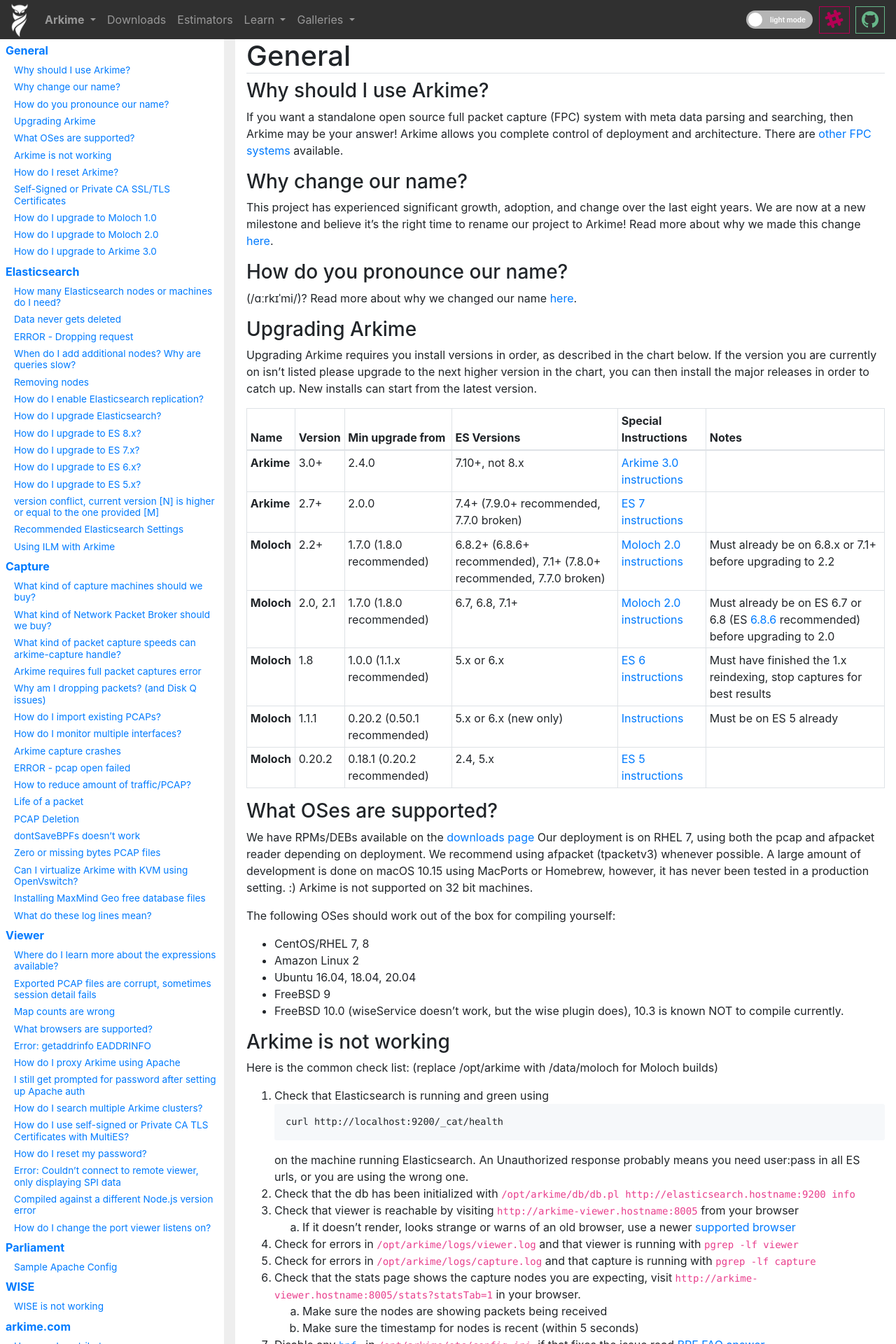
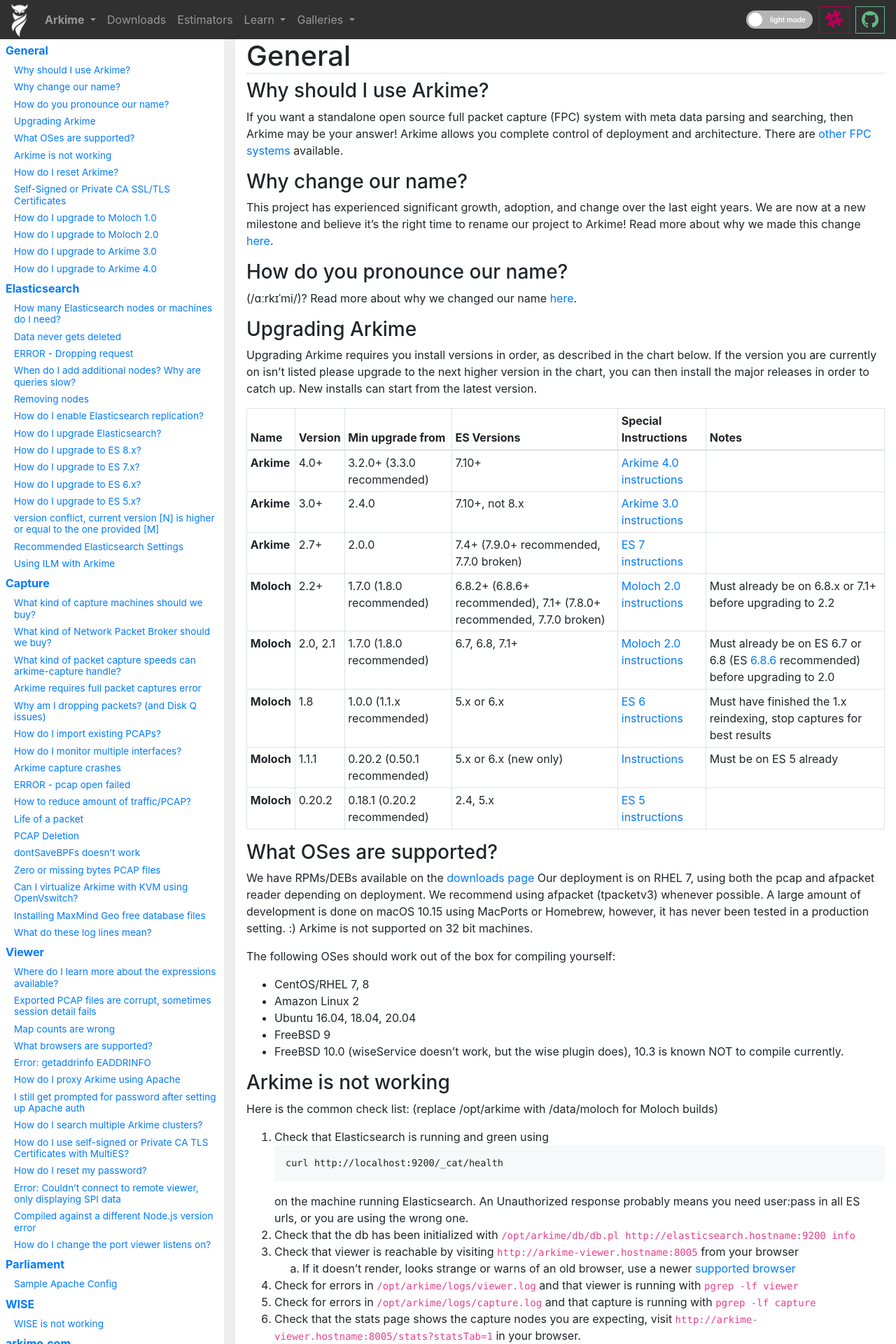
Before and after one commit to arkime/arkimeweb, a Jekyll site: the page built from faq.html, in a window 1280 px wide. Shown: the top 1920 px of the page at 70% size. Built offline with Jekyll 4.4.1, drawn with Linux system fonts in a browser that asks for light colours; some of the changed text lies outside the part shown.

Commit message:
added blank 4.0 section

```diff
--- a/faq.html
+++ b/faq.html
@@ -114,6 +114,11 @@
         href="#how_do_i_upgrade_to_arkime_3"
         title="How do I upgrade to Arkime 3.0">
         How do I upgrade to Arkime 3.0
+      </a>
+      <a class="nav-link nested"
+        href="#how_do_i_upgrade_to_arkime_4"
+        title="How do I upgrade to Arkime 4.0">
+        How do I upgrade to Arkime 4.0
       </a>
       <a href="#elasticsearch"
         class="nav-link"
@@ -494,6 +499,25 @@
               Arkime
             </th>
             <td>
+              4.0+
+            </td>
+            <td>
+              3.2.0+ (3.3.0 recommended)
+            </td>
+            <td>
+              7.10+
+            </td>
+            <td>
+              <a href="#how_do_i_upgrade_to_arkime_4"> Arkime 4.0 instructions </a>
+            </td>
+            <td>
+            </td>
+          </tr>
+          <tr>
+            <th>
+              Arkime
+            </th>
+            <td>
               3.0+
             </td>
             <td>
@@ -1023,6 +1047,28 @@
         <li>run <code> ./db.pl http://ESHOST:9200 upgrade [other options]</code>, don't forget to include any other options you usually use like --replicas or --ilm</li>
         <li>Verify your config.ini and systemd files have the new /opt/arkime path if moving from the Moloch to Arkime distribution</li>
         <li>If using ilm, run the db.pl ilm command again with all the same options used previously</li>
+        <li>Restart capture, multies and viewers</li>
+        <li>Verify everything is working</li>
+      </ul>
+
+      <h3 id="how_do_i_upgrade_to_arkime_4">
+        How do I upgrade to Arkime 4.0
+        <span class="fa fa-link small copy-link cursor-copy"
+          onclick="copyLink(this, 'faq')">
+        </span>
+      </h3>
+
+      <p>
+        Upgrading to Arkime 4.0 requires that you are already using Arkime 3.0 and have finished those steps.
+        Arkime 4.0 uses a new permission model with roles.
+      </p>
+      <h4>Breaking Changes</h4>
+      <ul>
+        <li>TBD</li>
+      </ul>
+      <h4>Instructions</h4>
+      <ul>
+        <li>TBD</li>
         <li>Restart capture, multies and viewers</li>
         <li>Verify everything is working</li>
       </ul>
```
